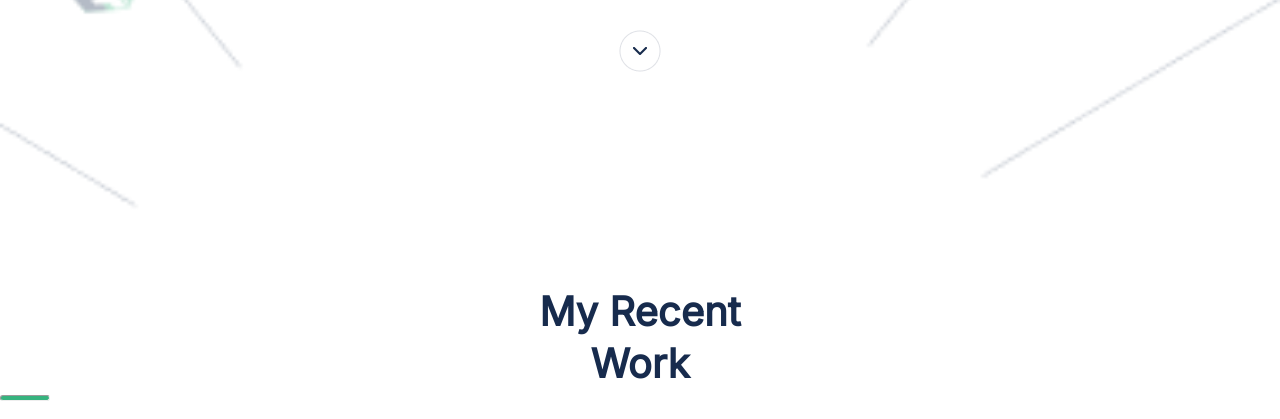
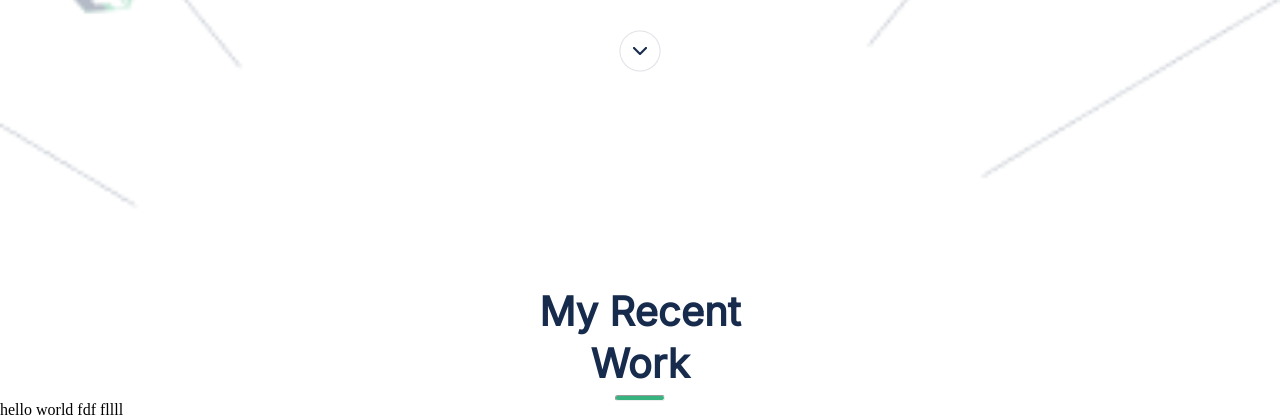
Before and after one commit to AbdulSalamAbro/portfolio-website, a website: page index.html in a window 1280 px wide. Shown: the part 625-1044 px from the top of the page. Drawn offline with Linux system fonts and the light colour scheme.

Commit message:
updated work section

```diff
--- a/index.html
+++ b/index.html
@@ -61,7 +61,21 @@
             Work
             </span>
         </h1>
-        <hr>
+
+        <section id="line">
+            <hr>
+        </section>
+
+    </section>
+      <!--Project Work Cards-->
+      <section id="Projects-card">
+        <div id="one"></div>
+        <div id="two">
+            hello world
+            fdf
+            fllll
+        </div>
+
     </section>
 
 </body>
--- a/styles.css
+++ b/styles.css
@@ -105,15 +105,33 @@
   padding-bottom: 5px;
 }
 
-hr{
+
+#line{
+  display: grid;
+  justify-content: center;
+}
+#line hr{
+width: 48px;
+height: 4px;
+background: #36B37E;
+border-radius: 24px;
+}
+
+#projects-cards{
+  display: grid;
+  grid-template-columns: 50%;
+  grid-auto-rows: minmax(200px,200px);
+  border: 1px solid #D0D9D4;
+  background: black;
+  border-radius: 8px;
+  margin: 0 20px;
+
+}
 
 
-width: 48px;
-height: 4px;
-
-background: #36B37E;
-border-radius: 24px;
-display: flex;
-align-items: center;
-
+#projects-cards #two{
+  background: white;
+  color:black;
+  border: 1px solid #D0D9D4;
+  border-radius: 8px;
 }
```
